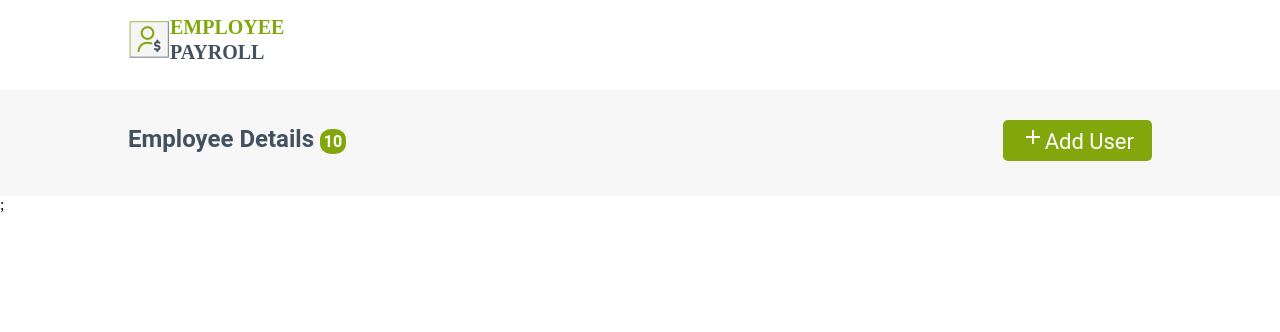
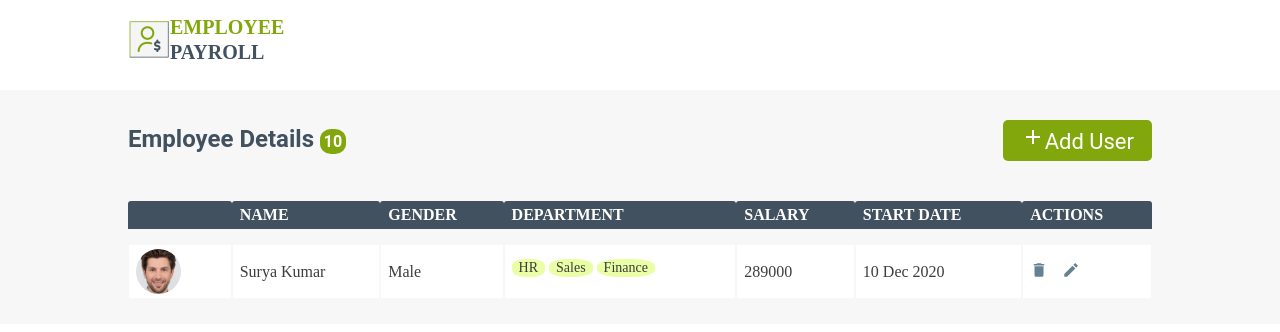
Before and after one commit to sharmilaperiyasamy/EmployeePayrollApp_AddEmployee, a plain HTML site: page Pages/Home.html in a window 1280 px wide. Drawn offline with Linux system fonts and the light colour scheme; a web font is replaced by a local one.

Commit message:
[Sharmila] creating table and testing with sample data

```diff
--- a/CSS/home.css
+++ b/CSS/home.css
@@ -80,3 +80,69 @@ html body
     text-align: center;
     display: inline-block;
 }
+/* UC3 */
+.table-main {
+    width: 80%;
+    margin: 0 auto;
+    overflow: auto;
+}
+
+.table {
+    width: 100%;
+    border-collapse: separate;
+    border-spacing: 0 15px;
+    min-width: 800px;
+}
+
+td, th {
+    text-align: left;
+    padding: 5px 8px;
+}
+
+th {
+    background: #42515f 0% 0% no-repeat padding-box;
+    border-radius: 3px 3px 0px 0px;
+    text-align: left;
+    font: normal normal medium 18px/24px Roboto;
+    letter-spacing: 0px;
+    color: #FFFFFF;
+    text-transform: uppercase;
+    opacity: 1;
+    border: 0px solid #dddddd;
+}
+
+tr:not(:first-child) {
+    background: #ffffff 0% 0% no-repeat padding-box;
+    border: 1px solid #e3e3e3;
+    border-radius: 3px;
+}
+
+td {
+    font: normal normal noraml 14px/21px Roboto;
+    letter-spacing: 0px;
+    color: #3d3d3d;
+    opacity: 1;
+}
+td:first-child {
+    display: flex;
+    align-items: center;
+}
+td img:first-child {
+    margin-right: 10px;
+}
+
+td img {
+    cursor: pointer;
+}
+
+.dept-label {
+    background-color: #e9fea5;
+    border-radius: 40%;
+    width: fit-content;
+    padding: 1px 7px;
+    text-align: center;
+    font-size: 14px;
+    display: inline-block;
+    font-weight: 300;
+    margin-bottom: 8px;
+}
--- a/Pages/Home.html
+++ b/Pages/Home.html
@@ -31,6 +31,31 @@
             <a href="../Pages/Payroll_form.html" class="add-button">
                 <img src="../assets/images/add-24px.svg" alt="">Add User</a>
         </div>
+    <div class="table-main">
+    <!-- UC3 -->
+    <table class="table" id="table-display">
+        <tr>
+            <th></th>
+            <th>Name</th>
+            <th>Gender</th>
+            <th>Department</th>
+            <th>Salary</th>
+            <th>Start Date</th>
+            <th>Actions</th>
+        </tr>
+        <tr>
+            <td><img class="profile" alt="" src="../assets/images/photo2.png"></td>
+            <td>Surya Kumar</td>
+            <td>Male</td>
+            <td><div class="dept-label">HR</div>
+                <div class="dept-label">Sales</div>
+                <div class="dept-label">Finance</div></td>
+                <td>289000</td>
+                <td>10 Dec 2020</td>
+                <td><img id="1" src="../assets/images/delete.svg" onclick="remove(this)" alt="delete">
+                <img id="1" src="../assets/images/create.svg" onclick="update(this)" alt="edit"></td>
+        </tr>
+    </table>
     </div>
 </body>
-</html>;
+</html>
```
Also changed, not shown: assets/images/create.svg (added), assets/images/delete.svg (added).
